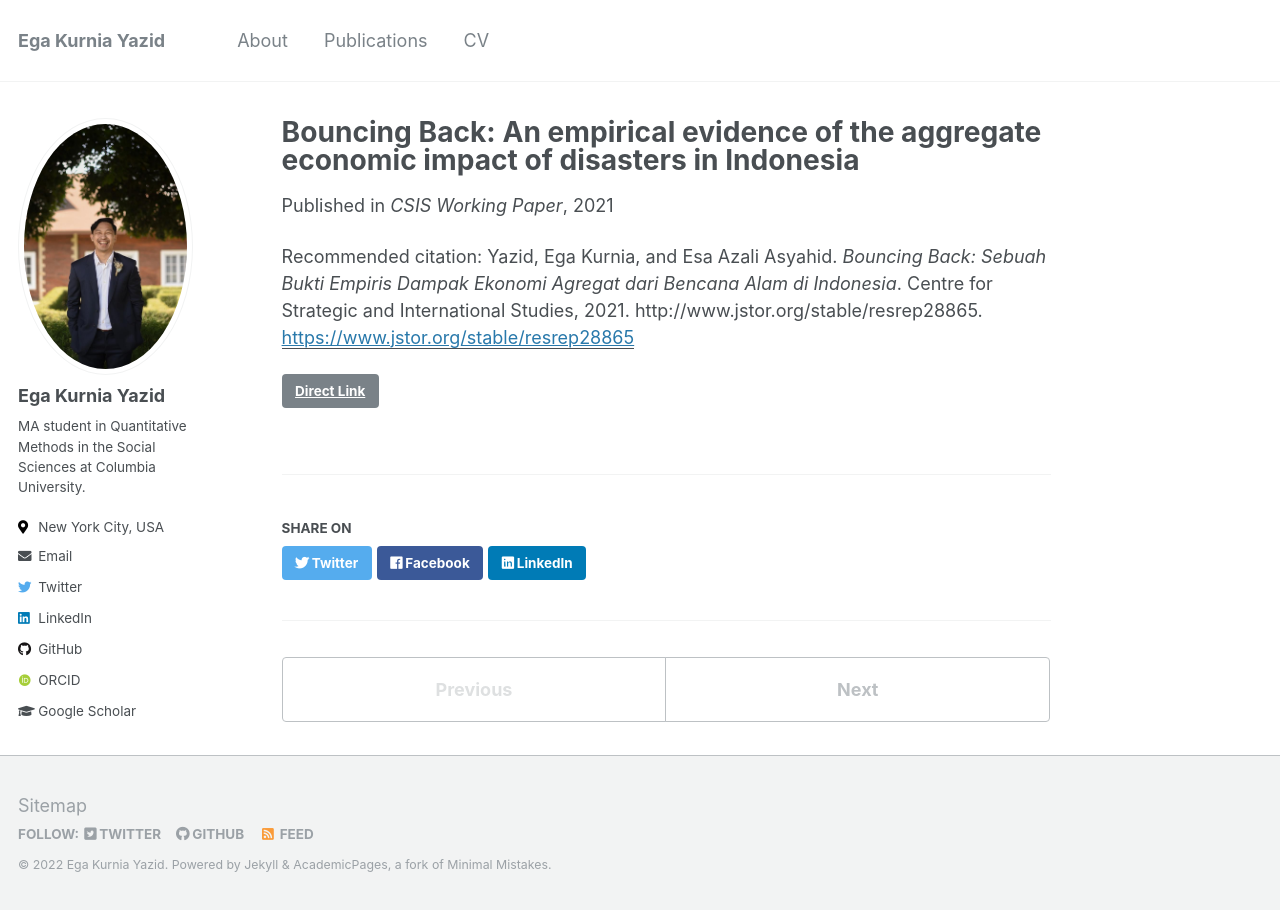
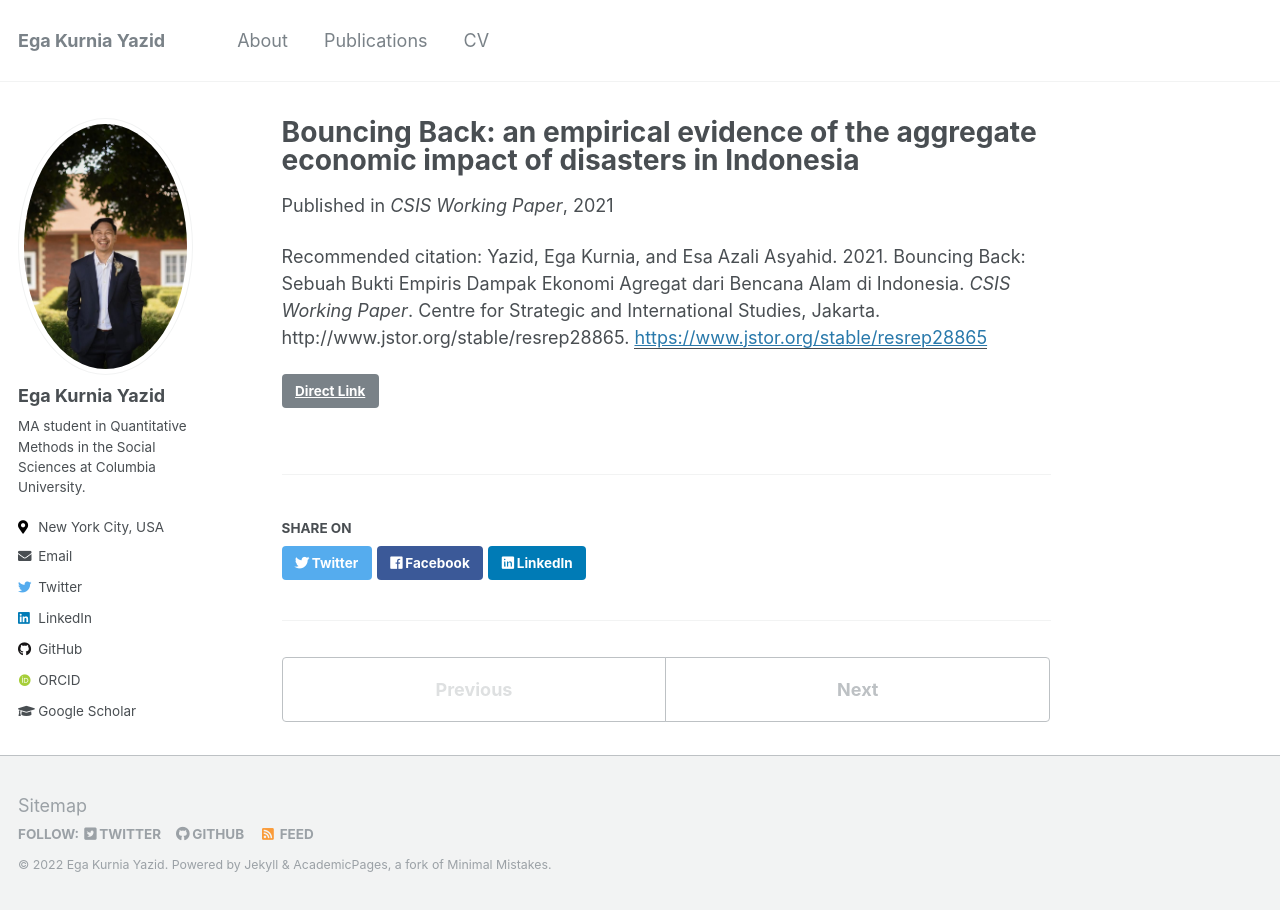
Before and after one commit to kurniayazid/kurniayazid.github.io, a Jekyll site: the page built from _publications/2021-bouncing-back.md, in a window 1280 px wide. Built offline with Jekyll 4.4.1, drawn with Linux system fonts in a browser that asks for light colours; some web fonts are replaced.

Commit message:
update bouncing back publications

```diff
--- a/_publications/2021-bouncing-back.md
+++ b/_publications/2021-bouncing-back.md
@@ -1,5 +1,5 @@
 ---
-title: "Bouncing Back: An empirical evidence of the aggregate economic impact of disasters in Indonesia"
+title: "Bouncing Back: an empirical evidence of the aggregate economic impact of disasters in Indonesia"
 origin: "Bouncing Back: Sebuah Bukti Empiris Dampak Ekonomi Agregat dari Bencana Alam di Indonesia"
 language: "Bahasa Indonesia"
 collection: publications
@@ -9,7 +9,7 @@ venue: 'CSIS Working Paper'
 paperurl: 'https://www.jstor.org/stable/resrep28865'
 link: 'https://www.jstor.org/stable/pdf/resrep28865.pdf?refreqid=excelsior%3Aa2a348b466f07b31f76104f47609a5b1&ab_segments=&origin=&acceptTC=1'
 code: #'https://doi.org/10.7910/DVN/BEKPWV'
-citation: 'Yazid, Ega Kurnia, and Esa Azali Asyahid. <i>Bouncing Back: Sebuah Bukti Empiris Dampak Ekonomi Agregat dari Bencana Alam di Indonesia</i>. Centre for Strategic and International Studies, 2021. http://www.jstor.org/stable/resrep28865.'
+citation: 'Yazid, Ega Kurnia, and Esa Azali Asyahid. 2021. Bouncing Back: Sebuah Bukti Empiris Dampak Ekonomi Agregat dari Bencana Alam di Indonesia. <i>CSIS Working Paper</i>. Centre for Strategic and International Studies, Jakarta. http://www.jstor.org/stable/resrep28865.'
 abstract: 'Indonesia experiences a high frequency of disasters over the years which resulted in a devastating
 effect on both national and regional economies. Using the city-level data which consists of 497
 cities/regencies from 2011 to 2018 which retrieved from the disaster information database (DIBI) by
```
